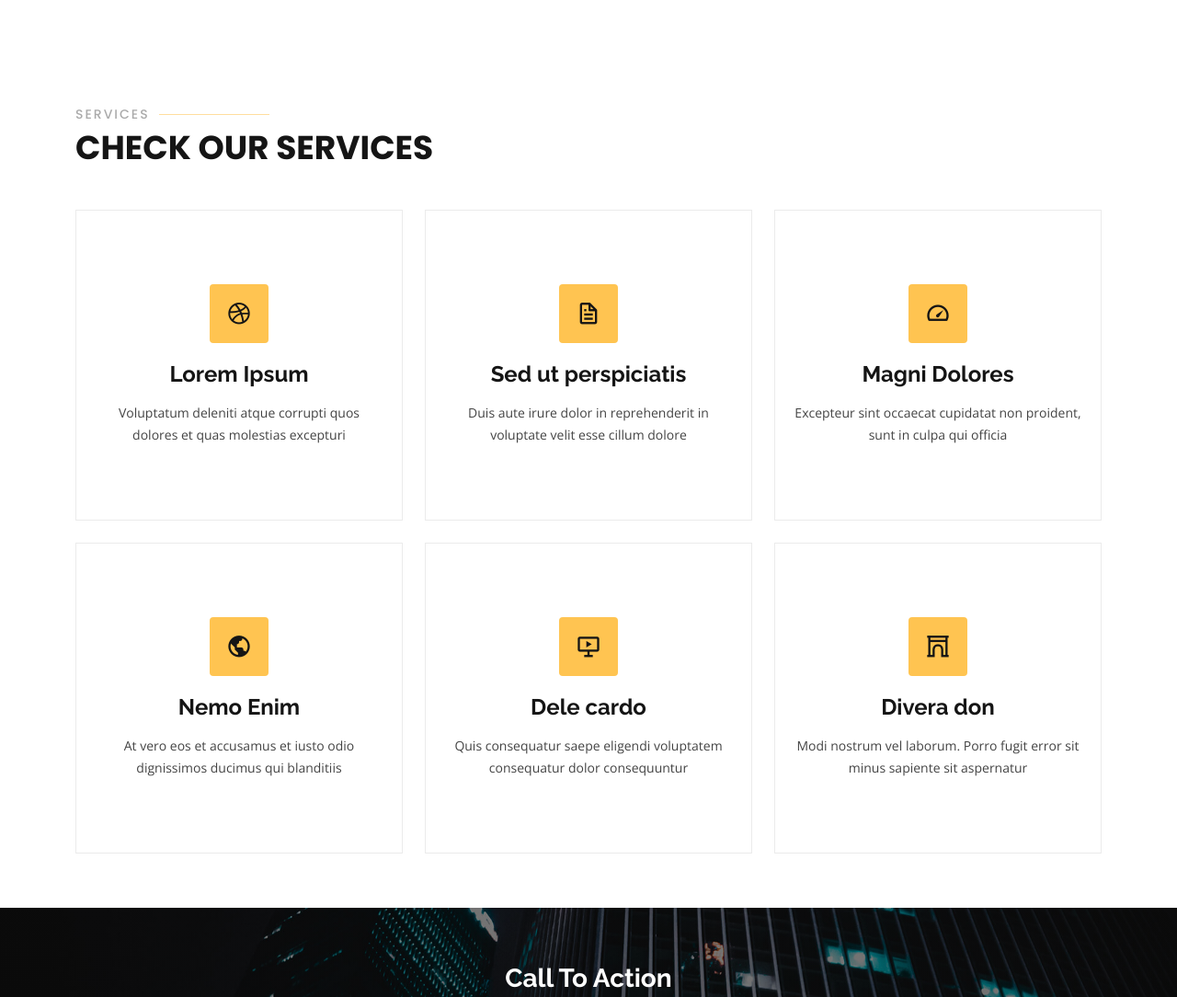
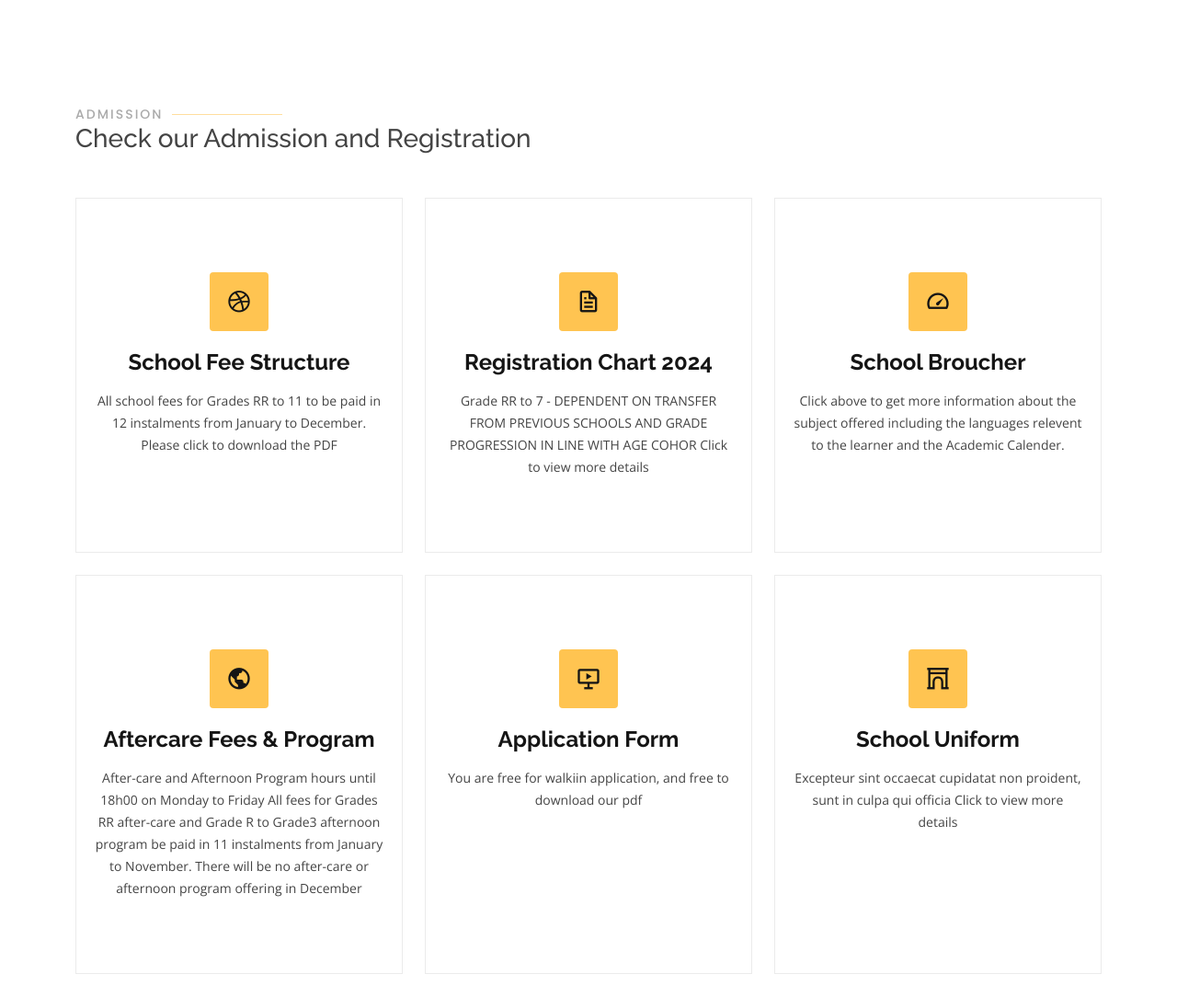
Before and after one commit to brianshongwe/nelson-rolihlahla-mandela-primary, a plain HTML site: page index.html in a window 1280 px wide. Shown: the part 2220-3304 px from the top of the page at 92% size. Drawn offline with nearby package versions, Linux system fonts and the light colour scheme.

Commit message:
final Commit done

```diff
--- a/index.html
+++ b/index.html
@@ -196,7 +196,7 @@
             <p>
               <ul>
                 <li><i class="bx bx-check-double"></i>STEM Robotics</li>
-                <li><i class="bx bx-check-double"></i>Scrutch</li>
+                <li><i class="bx bx-check-double"></i>Scratch</li>
                 <li><i class="bx bx-check-double"></i>STEM LEGOS</li>
                 <li><i class="bx bx-check-double"></i>ARDUINO</li>
               </ul>
@@ -234,56 +234,60 @@
       <div class="container" data-aos="fade-up">
 
         <div class="section-title">
-          <h2>Services</h2>
-          <p>Check our Services</p>
+          <h2>Admission</h2>
+          <h3>Check our Admission and Registration</h3>
         </div>
+
+
 
         <div class="row">
           <div class="col-lg-4 col-md-6 d-flex align-items-stretch" data-aos="zoom-in" data-aos-delay="100">
             <div class="icon-box">
               <div class="icon"><i class="bx bxl-dribbble"></i></div>
-              <h4><a href="">Lorem Ipsum</a></h4>
-              <p>Voluptatum deleniti atque corrupti quos dolores et quas molestias excepturi</p>
+              <h4><a href="">School Fee Structure</a></h4>
+              <p>All school fees for Grades RR to 11 to be paid in 12 instalments from January to December. Please click to download the PDF</p>
             </div>
           </div>
 
           <div class="col-lg-4 col-md-6 d-flex align-items-stretch mt-4 mt-md-0" data-aos="zoom-in" data-aos-delay="200">
             <div class="icon-box">
               <div class="icon"><i class="bx bx-file"></i></div>
-              <h4><a href="">Sed ut perspiciatis</a></h4>
-              <p>Duis aute irure dolor in reprehenderit in voluptate velit esse cillum dolore</p>
+              <h4><a href="">Registration Chart 2024</a></h4>
+              <p>Grade RR to 7 - DEPENDENT ON TRANSFER FROM PREVIOUS SCHOOLS AND GRADE PROGRESSION IN LINE WITH AGE COHOR
+
+                Click to view more details</p>
             </div>
           </div>
 
           <div class="col-lg-4 col-md-6 d-flex align-items-stretch mt-4 mt-lg-0" data-aos="zoom-in" data-aos-delay="300">
             <div class="icon-box">
               <div class="icon"><i class="bx bx-tachometer"></i></div>
-              <h4><a href="">Magni Dolores</a></h4>
-              <p>Excepteur sint occaecat cupidatat non proident, sunt in culpa qui officia</p>
+              <h4><a href="">School Broucher</a></h4>
+              <p>Click above to get more information about the subject offered including the languages relevent to the learner and the Academic Calender.</p>
             </div>
           </div>
 
           <div class="col-lg-4 col-md-6 d-flex align-items-stretch mt-4" data-aos="zoom-in" data-aos-delay="100">
             <div class="icon-box">
               <div class="icon"><i class="bx bx-world"></i></div>
-              <h4><a href="">Nemo Enim</a></h4>
-              <p>At vero eos et accusamus et iusto odio dignissimos ducimus qui blanditiis</p>
+              <h4><a href="">Aftercare Fees & Program</a></h4>
+              <p>After-care and Afternoon Program hours until 18h00 on Monday to Friday All fees for Grades RR after-care and Grade R to Grade3 afternoon program be paid in 11 instalments from January to November. There will be no after-care or afternoon program offering in December</p>
             </div>
           </div>
 
           <div class="col-lg-4 col-md-6 d-flex align-items-stretch mt-4" data-aos="zoom-in" data-aos-delay="200">
             <div class="icon-box">
               <div class="icon"><i class="bx bx-slideshow"></i></div>
-              <h4><a href="">Dele cardo</a></h4>
-              <p>Quis consequatur saepe eligendi voluptatem consequatur dolor consequuntur</p>
+              <h4><a href="">Application Form</a></h4>
+              <p>You are free for walkiin application, and free to download our pdf</p>
             </div>
           </div>
 
           <div class="col-lg-4 col-md-6 d-flex align-items-stretch mt-4" data-aos="zoom-in" data-aos-delay="300">
             <div class="icon-box">
               <div class="icon"><i class="bx bx-arch"></i></div>
-              <h4><a href="">Divera don</a></h4>
-              <p>Modi nostrum vel laborum. Porro fugit error sit minus sapiente sit aspernatur</p>
+              <h4><a href="">School Uniform</a></h4>
+              <p>Excepteur sint occaecat cupidatat non proident, sunt in culpa qui officia Click to view more details</p>
             </div>
           </div>
 
@@ -466,16 +470,16 @@
           <div class="image col-xl-5 d-flex align-items-stretch justify-content-center justify-content-lg-start" data-aos="fade-right" data-aos-delay="100"></div>
           <div class="col-xl-7 ps-4 ps-lg-5 pe-4 pe-lg-1 d-flex align-items-stretch" data-aos="fade-left" data-aos-delay="100">
             <div class="content d-flex flex-column justify-content-center">
-              <h3>Voluptatem dignissimos provident quasi</h3>
+              <h3>Coding and Robotics</h3>
               <p>
-                Lorem ipsum dolor sit amet, consectetur adipiscing elit, sed do eiusmod tempor incididunt ut labore et dolore magna aliqua. Duis aute irure dolor in reprehenderit
+                Robotics is the study of robots. Top universities worldwide are investing in robotics because the possibilities are endless. It’s a truly interdisciplinary space using AI, data science, coding, design, engineering, and more, to produce machines that replicate human actions in the real world. For children who enjoy building things, or playing with LEGOs, robotics is a great way to achieve similar results. Using computer programming, kids ages 6-10 can design, build, and code robots online.
               </p>
               <div class="row">
                 <div class="col-md-6 d-md-flex align-items-md-stretch">
                   <div class="count-box">
                     <i class="bi bi-emoji-smile"></i>
                     <span data-purecounter-start="0" data-purecounter-end="65" data-purecounter-duration="2" class="purecounter"></span>
-                    <p><strong>Happy Clients</strong> consequuntur voluptas nostrum aliquid ipsam architecto ut.</p>
+                    <p><strong>Scratch</strong> is the world’s largest coding community for children and a coding language with a simple visual interface that allows young people to create digital stories, games, and animations.</p>
                   </div>
                 </div>
 
@@ -483,7 +487,7 @@
                   <div class="count-box">
                     <i class="bi bi-journal-richtext"></i>
                     <span data-purecounter-start="0" data-purecounter-end="85" data-purecounter-duration="2" class="purecounter"></span>
-                    <p><strong>Projects</strong> adipisci atque cum quia aspernatur totam laudantium et quia dere tan</p>
+                    <p><strong>STEM Robotics </strong>  Are toys that teach kids to focus on the four subjects of Science, Technology, Engineering, and Math while playing with robots and learning in a fun way.</p>
                   </div>
                 </div>
 
@@ -491,7 +495,7 @@
                   <div class="count-box">
                     <i class="bi bi-clock"></i>
                     <span data-purecounter-start="0" data-purecounter-end="35" data-purecounter-duration="4" class="purecounter"></span>
-                    <p><strong>Years of experience</strong> aut commodi quaerat modi aliquam nam ducimus aut voluptate non vel</p>
+                    <p><strong>STEM LEGO</strong>Are toys that teach kids to focus on the four subjects of Science, Technology, Engineering, and Math while playing with robots and learning in a fun way.</p>
                   </div>
                 </div>
 
@@ -499,7 +503,7 @@
                   <div class="count-box">
                     <i class="bi bi-award"></i>
                     <span data-purecounter-start="0" data-purecounter-end="20" data-purecounter-duration="4" class="purecounter"></span>
-                    <p><strong>Awards</strong> rerum asperiores dolor alias quo reprehenderit eum et nemo pad der</p>
+                    <p><strong>ARDUINO IOT</strong>is a micro-controller. This small computer is used as the brain of the robot. It can be programmed to control the way buttons, motors, switches, lights, and other electronic parts work together. Arduino is hands-on, which is one of the many reasons it's appealing to kids.</p>
                   </div>
                 </div>
               </div>
```
Also changed, not shown: assets/img/counts-img.jpg, assets/img/counts-img1.jpg (added).
